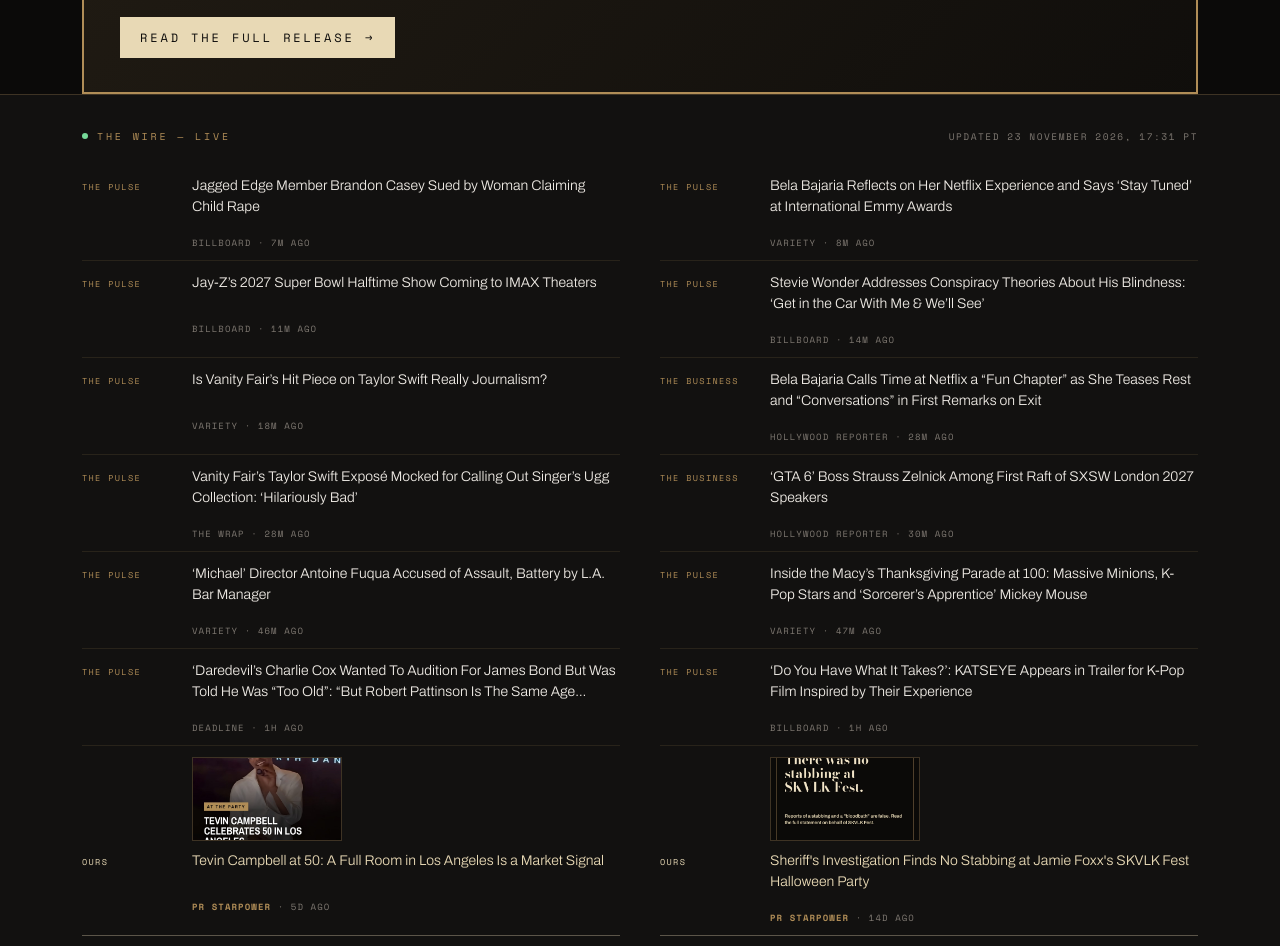
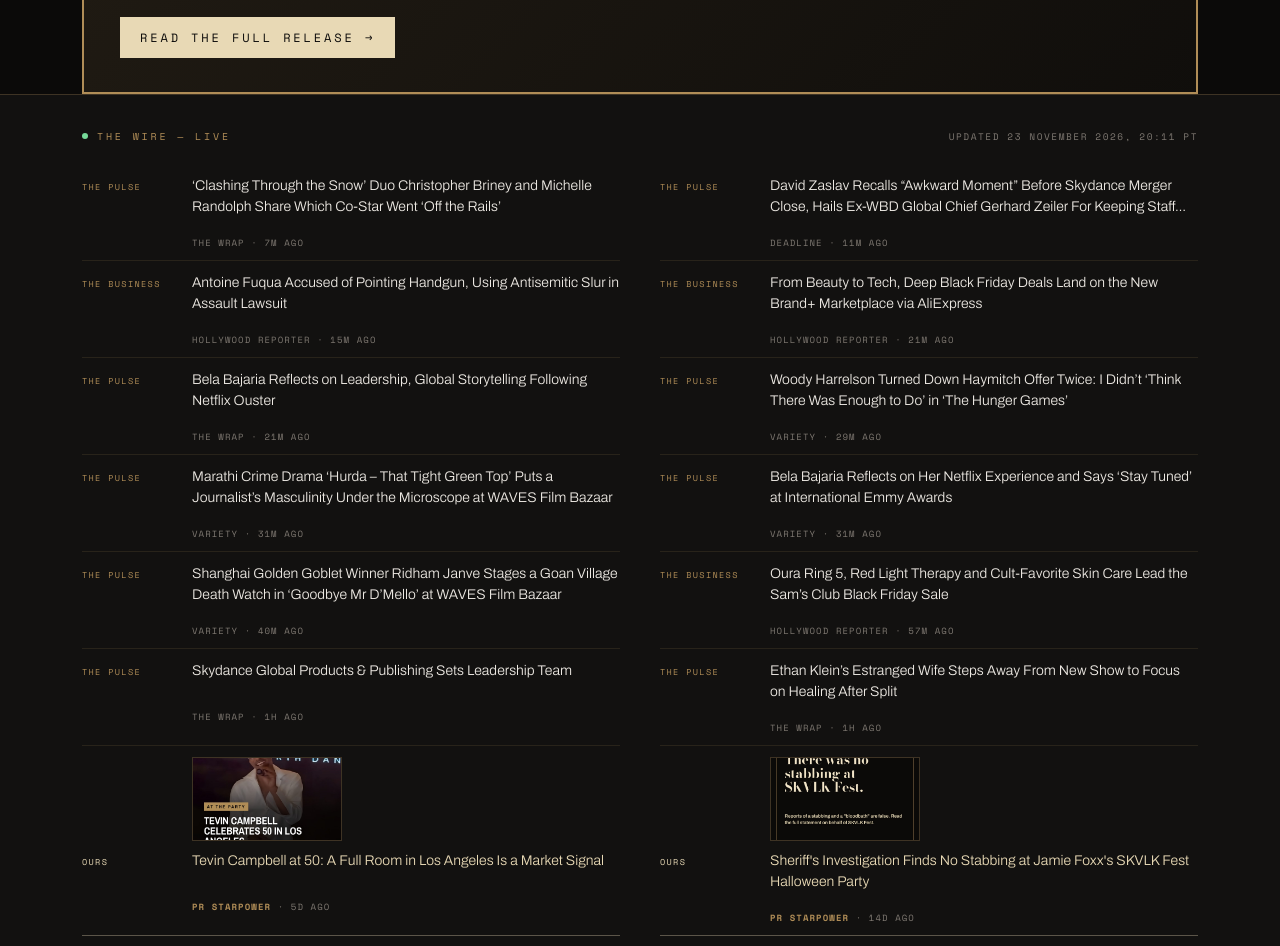
Before and after one commit to matariterry-art/prstarpower-site, a plain HTML site: page newsroom.html in a window 1280 px wide. Shown: the part 1967-2913 px from the top of the page. Drawn offline with nearby package versions, Linux system fonts and the light colour scheme.

Commit message:
Wire update — 2026-11-24 03:11 UTC

```diff
--- a/feed.xml
+++ b/feed.xml
@@ -5,7 +5,7 @@
     <link>https://prstarpower.com/newsroom.html</link>
     <description>Announcements, releases and analysis from PR STARPOWER, a Hollywood representation house.</description>
     <language>en-us</language>
-    <lastBuildDate>Tue, 24 Nov 2026 00:31:00 +0000</lastBuildDate>
+    <lastBuildDate>Tue, 24 Nov 2026 03:11:53 +0000</lastBuildDate>
     <item>
       <title>Tevin Campbell at 50: A Full Room in Los Angeles Is a Market Signal</title>
       <link>https://prstarpower.com/news-tevin-campbell-50th-durability.html</link>
--- a/newsroom.html
+++ b/newsroom.html
@@ -246,68 +246,68 @@
   <div class="wrap">
     <div class="wire-head">
       <span class="wire-label"><i class="dot"></i>The Wire — Live</span>
-      <span class="wire-stamp">Updated 23 November 2026, 17:31 PT</span>
+      <span class="wire-stamp">Updated 23 November 2026, 20:11 PT</span>
     </div>
     <div class="wire-list">
-      <a class="wire-row" href="https://www.billboard.com/pro/jagged-edge-brandon-casey-lawsuit-child-rape/" target="_blank" rel="noopener nofollow">
+      <a class="wire-row" href="https://www.thewrap.com/creative-content/movies/clashing-through-the-snow-christopher-briney-michelle-randolph-interview/" target="_blank" rel="noopener nofollow">
         <span class="wire-beat">The Pulse</span>
-        <span class="wire-title">Jagged Edge Member Brandon Casey Sued by Woman Claiming Child Rape</span>
-        <span class="wire-meta">Billboard &middot; 7m ago</span>
+        <span class="wire-title">‘Clashing Through the Snow’ Duo Christopher Briney and Michelle Randolph Share Which Co-Star Went ‘Off the Rails’</span>
+        <span class="wire-meta">The Wrap &middot; 7m ago</span>
+      </a>
+      <a class="wire-row" href="https://deadline.com/2026/11/david-zaslav-skydance-merger-gerhard-zeiler-wbd-emmys-1237232182/" target="_blank" rel="noopener nofollow">
+        <span class="wire-beat">The Pulse</span>
+        <span class="wire-title">David Zaslav Recalls “Awkward Moment” Before Skydance Merger Close, Hails Ex-WBD Global Chief Gerhard Zeiler For Keeping Staff…</span>
+        <span class="wire-meta">Deadline &middot; 11m ago</span>
+      </a>
+      <a class="wire-row" href="https://www.hollywoodreporter.com/movies/movie-news/antoine-fuqua-assault-lawsuit-accused-pointing-handgun-1236761725/" target="_blank" rel="noopener nofollow">
+        <span class="wire-beat">The Business</span>
+        <span class="wire-title">Antoine Fuqua Accused of Pointing Handgun, Using Antisemitic Slur in Assault Lawsuit</span>
+        <span class="wire-meta">Hollywood Reporter &middot; 15m ago</span>
+      </a>
+      <a class="wire-row" href="https://www.hollywoodreporter.com/lifestyle/shopping/brand-plus-aliexpress-black-friday-sale-2026-1236761706/" target="_blank" rel="noopener nofollow">
+        <span class="wire-beat">The Business</span>
+        <span class="wire-title">From Beauty to Tech, Deep Black Friday Deals Land on the New Brand+ Marketplace via AliExpress</span>
+        <span class="wire-meta">Hollywood Reporter &middot; 21m ago</span>
+      </a>
+      <a class="wire-row" href="https://www.thewrap.com/industry-news/business/bela-bajaria-netflix-firing-comments-international-emmy-awards/" target="_blank" rel="noopener nofollow">
+        <span class="wire-beat">The Pulse</span>
+        <span class="wire-title">Bela Bajaria Reflects on Leadership, Global Storytelling Following Netflix Ouster</span>
+        <span class="wire-meta">The Wrap &middot; 21m ago</span>
+      </a>
+      <a class="wire-row" href="https://variety.com/2026/film/news/woody-harrelson-turned-down-haymitch-the-hunger-games-1236956694/" target="_blank" rel="noopener nofollow">
+        <span class="wire-beat">The Pulse</span>
+        <span class="wire-title">Woody Harrelson Turned Down Haymitch Offer Twice: I Didn’t ‘Think There Was Enough to Do’ in ‘The Hunger Games’</span>
+        <span class="wire-meta">Variety &middot; 29m ago</span>
+      </a>
+      <a class="wire-row" href="https://variety.com/2026/film/markets-festivals/marathi-crime-drama-hurda-masculinity-microscope-1236956699/" target="_blank" rel="noopener nofollow">
+        <span class="wire-beat">The Pulse</span>
+        <span class="wire-title">Marathi Crime Drama ‘Hurda – That Tight Green Top’ Puts a Journalist’s Masculinity Under the Microscope at WAVES Film Bazaar</span>
+        <span class="wire-meta">Variety &middot; 31m ago</span>
       </a>
       <a class="wire-row" href="https://variety.com/2026/tv/news/bela-bajaria-netflix-stay-tuned-international-emmy-awards-1236956315/" target="_blank" rel="noopener nofollow">
         <span class="wire-beat">The Pulse</span>
         <span class="wire-title">Bela Bajaria Reflects on Her Netflix Experience and Says ‘Stay Tuned’ at International Emmy Awards</span>
-        <span class="wire-meta">Variety &middot; 8m ago</span>
+        <span class="wire-meta">Variety &middot; 31m ago</span>
       </a>
-      <a class="wire-row" href="https://www.billboard.com/music/rb-hip-hop/jay-z-super-bowl-halftime-show-imax-theaters-2027-1236388294/" target="_blank" rel="noopener nofollow">
+      <a class="wire-row" href="https://variety.com/2026/film/markets-festivals/shanghai-winner-ridham-janve-goan-death-watch-dark-comedy-1236956692/" target="_blank" rel="noopener nofollow">
         <span class="wire-beat">The Pulse</span>
-        <span class="wire-title">Jay-Z’s 2027 Super Bowl Halftime Show Coming to IMAX Theaters</span>
-        <span class="wire-meta">Billboard &middot; 11m ago</span>
+        <span class="wire-title">Shanghai Golden Goblet Winner Ridham Janve Stages a Goan Village Death Watch in ‘Goodbye Mr D’Mello’ at WAVES Film Bazaar</span>
+        <span class="wire-meta">Variety &middot; 40m ago</span>
       </a>
-      <a class="wire-row" href="https://www.billboard.com/music/rb-hip-hop/stevie-wonder-conspiracy-theories-blindness-comments-1236388335/" target="_blank" rel="noopener nofollow">
+      <a class="wire-row" href="https://www.hollywoodreporter.com/lifestyle/shopping/sams-club-black-friday-deals-2026-beauty-wellness-discounts-1236761566/" target="_blank" rel="noopener nofollow">
+        <span class="wire-beat">The Business</span>
+        <span class="wire-title">Oura Ring 5, Red Light Therapy and Cult-Favorite Skin Care Lead the Sam’s Club Black Friday Sale</span>
+        <span class="wire-meta">Hollywood Reporter &middot; 57m ago</span>
+      </a>
+      <a class="wire-row" href="https://www.thewrap.com/industry-news/business/skydance-global-products-publishing-leadership-team/" target="_blank" rel="noopener nofollow">
         <span class="wire-beat">The Pulse</span>
-        <span class="wire-title">Stevie Wonder Addresses Conspiracy Theories About His Blindness: ‘Get in the Car With Me &amp; We’ll See’</span>
-        <span class="wire-meta">Billboard &middot; 14m ago</span>
+        <span class="wire-title">Skydance Global Products &amp; Publishing Sets Leadership Team</span>
+        <span class="wire-meta">The Wrap &middot; 1h ago</span>
       </a>
-      <a class="wire-row" href="https://variety.com/2026/music/columns/taylor-swift-vanity-fair-hit-piece-journalism-1236956512/" target="_blank" rel="noopener nofollow">
+      <a class="wire-row" href="https://www.thewrap.com/culture-lifestyle/culture/ethan-klein-estranged-wife-hila-exits-new-show/" target="_blank" rel="noopener nofollow">
         <span class="wire-beat">The Pulse</span>
-        <span class="wire-title">Is Vanity Fair’s Hit Piece on Taylor Swift Really Journalism?</span>
-        <span class="wire-meta">Variety &middot; 18m ago</span>
-      </a>
-      <a class="wire-row" href="https://www.hollywoodreporter.com/business/business-news/bela-bajaria-speaks-netflix-exit-1236761441/" target="_blank" rel="noopener nofollow">
-        <span class="wire-beat">The Business</span>
-        <span class="wire-title">Bela Bajaria Calls Time at Netflix a “Fun Chapter” as She Teases Rest and “Conversations” in First Remarks on Exit</span>
-        <span class="wire-meta">Hollywood Reporter &middot; 28m ago</span>
-      </a>
-      <a class="wire-row" href="https://www.thewrap.com/media-platforms/journalism/vanity-fair-taylor-swift-expose-social-media-reactions/" target="_blank" rel="noopener nofollow">
-        <span class="wire-beat">The Pulse</span>
-        <span class="wire-title">Vanity Fair’s Taylor Swift Exposé Mocked for Calling Out Singer’s Ugg Collection: ‘Hilariously Bad’</span>
-        <span class="wire-meta">The Wrap &middot; 28m ago</span>
-      </a>
-      <a class="wire-row" href="https://www.hollywoodreporter.com/business/business-news/gta-6-strauss-zelnick-take-two-speakers-sxsw-london-2027-1236759919/" target="_blank" rel="noopener nofollow">
-        <span class="wire-beat">The Business</span>
-        <span class="wire-title">‘GTA 6’ Boss Strauss Zelnick Among First Raft of SXSW London 2027 Speakers</span>
-        <span class="wire-meta">Hollywood Reporter &middot; 30m ago</span>
-      </a>
-      <a class="wire-row" href="https://variety.com/2026/film/news/michael-director-antoine-fuqua-sued-assault-battery-1236956526/" target="_blank" rel="noopener nofollow">
-        <span class="wire-beat">The Pulse</span>
-        <span class="wire-title">‘Michael’ Director Antoine Fuqua Accused of Assault, Battery by L.A. Bar Manager</span>
-        <span class="wire-meta">Variety &middot; 46m ago</span>
-      </a>
-      <a class="wire-row" href="https://variety.com/2026/artisans/news/building-the-macys-thanksgiving-day-parade-100-anniversary-1236955925/" target="_blank" rel="noopener nofollow">
-        <span class="wire-beat">The Pulse</span>
-        <span class="wire-title">Inside the Macy’s Thanksgiving Parade at 100: Massive Minions, K-Pop Stars and ‘Sorcerer’s Apprentice’ Mickey Mouse</span>
-        <span class="wire-meta">Variety &middot; 47m ago</span>
-      </a>
-      <a class="wire-row" href="https://deadline.com/2026/11/daredevil-charlie-cox-audition-james-bond-robert-pattinson-age-1237232024/" target="_blank" rel="noopener nofollow">
-        <span class="wire-beat">The Pulse</span>
-        <span class="wire-title">‘Daredevil’s Charlie Cox Wanted To Audition For James Bond But Was Told He Was “Too Old”: “But Robert Pattinson Is The Same Age…</span>
-        <span class="wire-meta">Deadline &middot; 1h ago</span>
-      </a>
-      <a class="wire-row" href="https://www.billboard.com/music/music-news/katseye-makes-fitting-cameo-k-pop-the-debut-trailer-watch-1236388290/" target="_blank" rel="noopener nofollow">
-        <span class="wire-beat">The Pulse</span>
-        <span class="wire-title">‘Do You Have What It Takes?’: KATSEYE Appears in Trailer for K-Pop Film Inspired by Their Experience</span>
-        <span class="wire-meta">Billboard &middot; 1h ago</span>
+        <span class="wire-title">Ethan Klein’s Estranged Wife Steps Away From New Show to Focus on Healing After Split</span>
+        <span class="wire-meta">The Wrap &middot; 1h ago</span>
       </a>
       <a class="wire-row house haspic" href="news-tevin-campbell-50th-durability.html">
         <span class="wire-beat">Ours</span>
```
